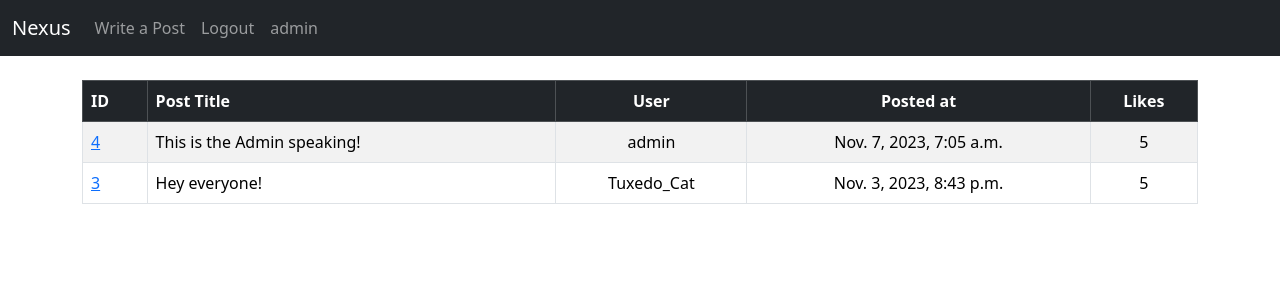
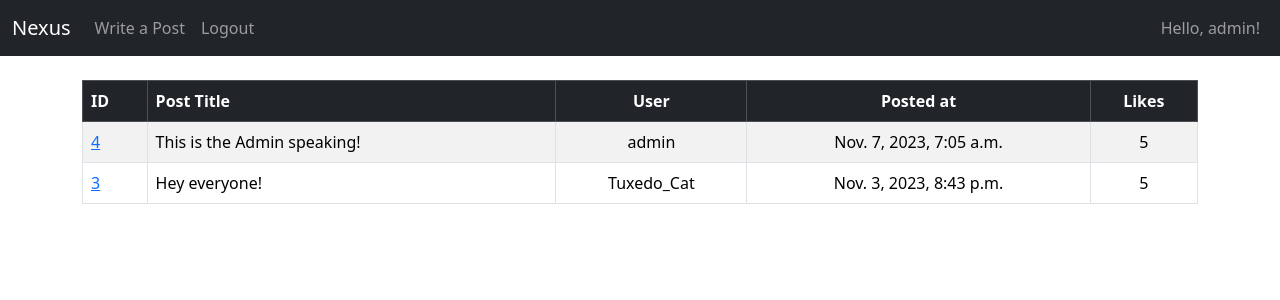
Before and after one commit to etooley77/site_main, a Django app: page / in a window 1280 px wide. Shown: the top 300 px of the page. Run offline with Django 4.2, Linux system fonts and the light colour scheme; a user stored in the database is signed in; data comes from the database, SQL or seed files in the repository.

Commit message:
Editing the user profile link in the navbar

```diff
--- a/site_forums/templates/navbar.html
+++ b/site_forums/templates/navbar.html
@@ -14,11 +14,20 @@
           <li class="nav-item">
             <a class="nav-link" href="{% url 'logout' %}">Logout</a>
           </li>
+
+        </ul>
+
+        <ul class="navbar-nav mr-auto mb-2 mb-lg-0">
+
           <li class="nav-item">
-            <a class="nav-link" href=""> {{ user.username }} </a>
+            <a class="nav-link" href=""> Hello, {{ user.username }}! </a>
           </li>
 
+        </ul>
+
           {% else %}
+
+        <ul>
           <li class="nav-item">
             <a class="nav-link" href="{% url 'register' %}">Register</a>
           </li>
```
